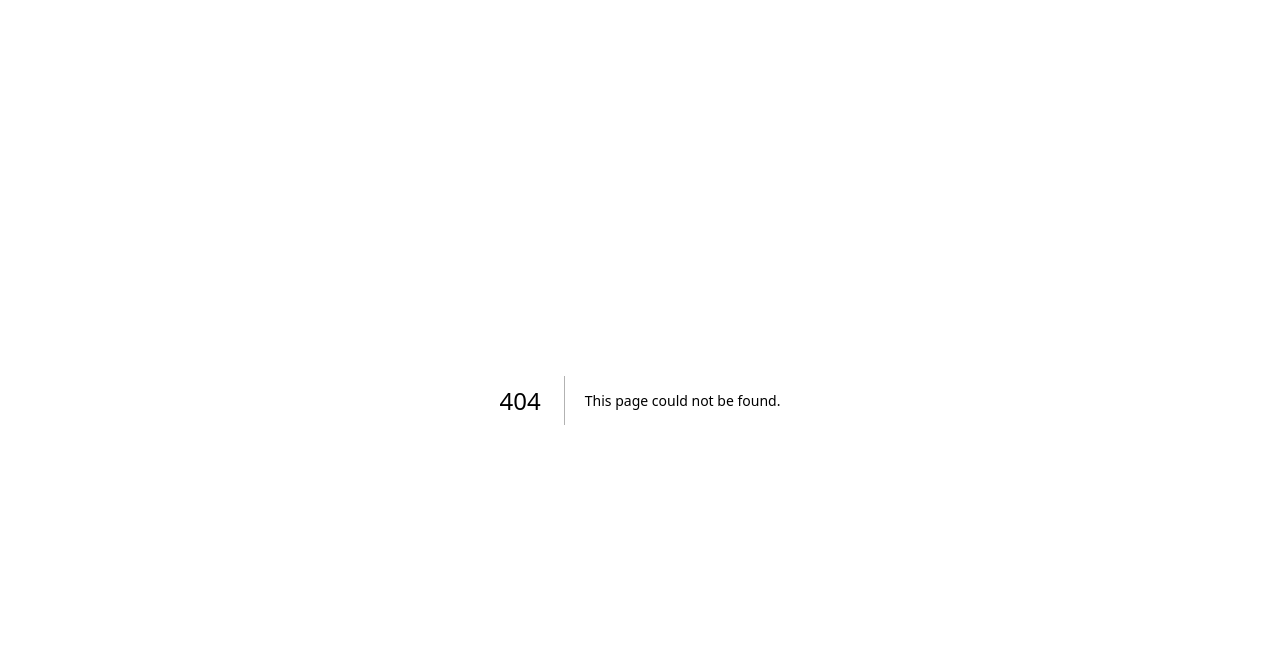
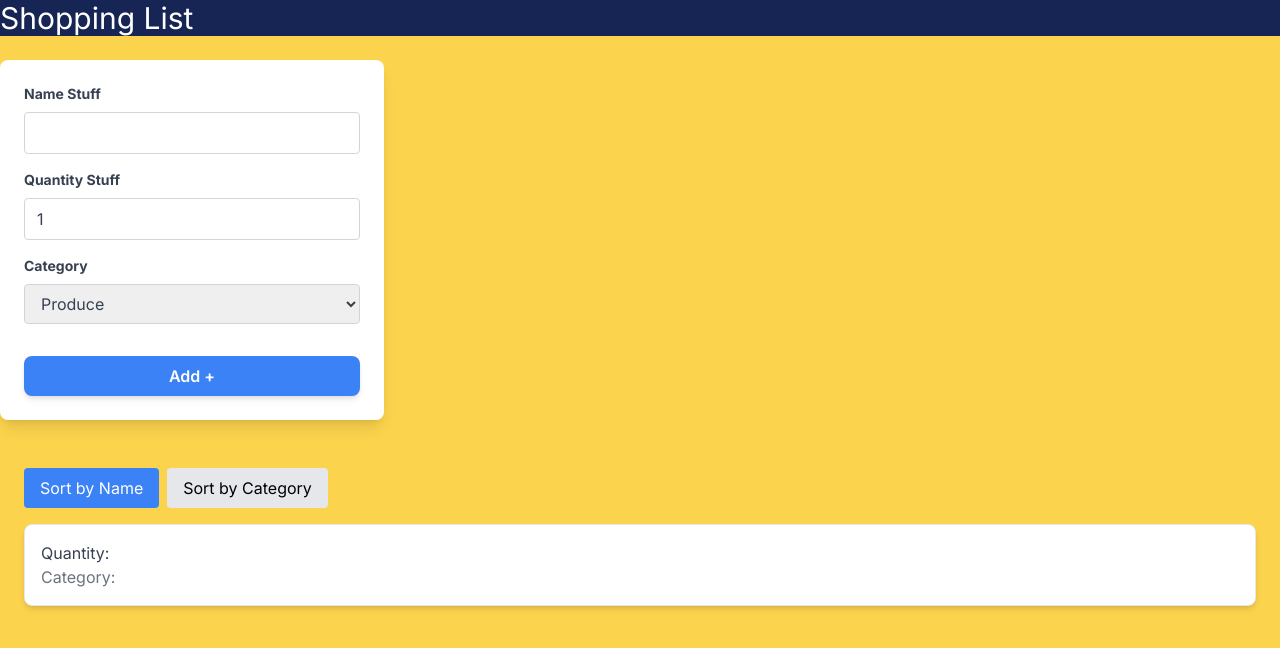
Before and after one commit to Panlos/cprg306-assignments, a Next.js app: page /week-6 in a window 1280 px wide. Before the commit this address had no page. Shown: the top 648 px of the page. Built offline with nearby package versions, Linux system fonts and the light colour scheme.

Commit message:
Week-6
I did everything expect I have a problem with my key id not working. It also isn't showing the original data and only what I am adding.

```diff
--- a/app/page.js
+++ b/app/page.js
@@ -20,6 +20,9 @@ export default function Home() {
       <Link href="/week-5" className="">
       <div className="text-blue-500 text-lg hover:underline font-mono shadow-md">Week 5 Assignment</div>
       </Link>
+      <Link href="/week-6" className="">
+      <div className="text-blue-500 text-lg hover:underline font-mono shadow-md">Week 6 Assignment</div>
+      </Link>
       </div>
 
     </main>
--- /dev/null
+++ b/app/week-6/item-list.js
@@ -0,0 +1,46 @@
+import React, { useState } from "react";
+import Item from "./item";
+
+const ItemList = ({items}) => {
+  const test = items;
+  console.log(test, "This is the first one");
+
+  const [sortBy, setSortBy] = useState("name");
+
+
+  const sortedItems = [{...items}].sort((a, b) => {
+    console.log(items, "this is the second one");
+    if (sortBy === "name") {
+      return a.name.localeCompare(b.name);
+    } else if (sortBy === "category") {
+      return a.category.localeCompare(b.category);
+    }
+    return 0;
+  });
+
+  return (
+    <div className="p-6">
+      <div className="mb-4">
+        <button
+          onClick={() => setSortBy("name")}
+          className={`mr-2 px-4 py-2 rounded ${sortBy === "name" ? "bg-blue-500 text-white" : "bg-gray-200 text-black"}`}
+        >
+          Sort by Name
+        </button>
+        <button
+          onClick={() => setSortBy("category")}
+          className={`px-4 py-2 rounded ${sortBy === "category" ? "bg-blue-500 text-white" : "bg-gray-200 text-black"}`}
+        >
+          Sort by Category
+        </button>
+      </div>
+      <ul>
+        {items.map((item) => (
+          <Item key={item.id} {...item}/>
+        ))}
+      </ul>
+    </div>
+  );
+};
+
+export default ItemList;
--- /dev/null
+++ b/app/week-6/item.js
@@ -0,0 +1,11 @@
+const Item = ({ id, name, quantity, category }) => {
+    return (
+      <li key={id} className="p-4 mb-2 border rounded-lg shadow-md bg-white">
+        <div className="font-bold text-xl text-gray-800">{name}</div>
+        <div className="text-gray-700">Quantity: {quantity}</div>
+        <div className="text-gray-500">Category: {category}</div>
+      </li>
+    );
+  };
+
+export default Item;
--- /dev/null
+++ b/app/week-6/items.json
@@ -0,0 +1,75 @@
+
+ [
+    {
+      "id": "1h2GJKH12gkHG31h1H",
+      "name": "milk, 4 L 🥛",
+      "quantity": 1,
+      "category": "dairy"
+    },
+    {
+      "id": "2KJH3k2j3H1k2J3K1H",
+      "name": "bread 🍞",
+      "quantity": 2,
+      "category": "bakery"
+    },
+    {
+      "id": "3h2KJH3k2j3H1k2J3",
+      "name": "eggs, dozen 🥚",
+      "quantity": 2,
+      "category": "dairy"
+    },
+    {
+      "id": "4k2J3K1H2GJKH12gk",
+      "name": "bananas 🍌",
+      "quantity": 6,
+      "category": "produce"
+    },
+    {
+      "id": "5H1h1H2KJH3k2j3H",
+      "name": "broccoli 🥦",
+      "quantity": 3,
+      "category": "produce"
+    },
+    {
+      "id": "6H1k2J3K1H2GJKH1",
+      "name": "chicken breasts, 1 kg 🍗",
+      "quantity": 1,
+      "category": "meat"
+    },
+    {
+      "id": "7gkHG31h1H2KJH3k",
+      "name": "pasta sauce 🍝",
+      "quantity": 3,
+      "category": "canned goods"
+    },
+    {
+      "id": "8j3H1k2J3K1H2GJK",
+      "name": "spaghetti, 454 g 🍝",
+      "quantity": 2,
+      "category": "dry goods"
+    },
+    {
+      "id": "9H12gkHG31h1H2KJ",
+      "name": "toilet paper, 12 pack 🧻",
+      "quantity": 1,
+      "category": "household"
+    },
+    {
+      "id": "10H3k2j3H1k2J3K1",
+      "name": "paper towels, 6 pack",
+      "quantity": 1,
+      "category": "household"
+    },
+    {
+      "id": "11k2J3K1H2GJKH12",
+      "name": "dish soap 🍽️",
+      "quantity": 1,
+      "category": "household"
+    },
+    {
+      "id": "12GJKH12gkHG31h1",
+      "name": "hand soap 🧼",
+      "quantity": 4,
+      "category": "household"
+    }
+  ]
--- /dev/null
+++ b/app/week-6/new-item.js
@@ -0,0 +1,102 @@
+import { useState } from "react";
+
+
+const characters ='ABCDEFGHIJKLMNOPQRSTUVWXYZabcdefghijklmnopqrstuvwxyz0123456789';
+
+function generateString(length) {
+    let result = ' ';
+    const charactersLength = characters.length;
+    for ( let i = 0; i < length; i++ ) {
+        result += characters.charAt(Math.floor(Math.random() * charactersLength));
+    }
+
+    return result;
+}
+
+console.log(generateString(5));
+ function NewItemForm({onAddItem})
+{
+    const [name, setName] = useState(" ");
+    const [quantity , setQuantity] = useState(1);
+    const [category, setCategory] = useState("produce");
+
+    const handleSubmit = (event) =>{
+        event.preventDefault();
+        const newItem = {
+            id: generateString(16),
+            name,
+            quantity: parseInt(quantity, 10),
+            category,
+        };
+        onAddItem(newItem);
+        setName("");
+        setCategory("produce");
+        setQuantity(1);
+    };
+
+
+    return (
+            <div className=" py-6">
+    <form onSubmit={handleSubmit} className="bg-white text-black max-w-sm w-full p-6 rounded-lg shadow-lg">
+        <div className="mb-4">
+        <label className="block text-gray-700 text-sm font-bold mb-2">
+            Name Stuff
+        </label>
+        <input
+            className="border border-gray-300 rounded w-full py-2 px-3 text-gray-700 focus:outline-none focus:border-blue-500"
+            type="text"
+            id="name"
+            value={name}
+            required
+            onChange={(event) => setName(event.target.value)}
+        />
+        </div>
+        <div className="mb-4">
+        <label className="block text-gray-700 text-sm font-bold mb-2">
+            Quantity Stuff
+        </label>
+        <input
+            className="border border-gray-300 rounded w-full py-2 px-3 text-gray-700 focus:outline-none focus:border-blue-500"
+            type="number"
+            id="quantity"
+            min={1}
+            max={99}
+            required
+            value={quantity}
+            onChange={(event) => setQuantity(event.target.value)}
+        />
+        </div>
+        <div className="mb-4">
+        <label className="block text-gray-700 text-sm font-bold mb-2">
+            Category
+        </label>
+        <select
+            id="category"
+            value={category}
+            onChange={(event) => setCategory(event.target.value)}
+            className="border border-gray-300 rounded w-full py-2 px-3 text-gray-700 focus:outline-none focus:border-blue-500"
+        >
+            <option value="produce">Produce</option>
+            <option value="dairy">Dairy</option>
+            <option value="bakery">Bakery</option>
+            <option value="meat">Meat</option>
+            <option value="frozen foods">Frozen Foods</option>
+            <option value="canned goods">Canned Goods</option>
+            <option value="dry goods">Dry Goods</option>
+            <option value="beverages">Beverages</option>
+            <option value="snacks">Snacks</option>
+            <option value="household">Household</option>
+            <option value="other">Other</option>
+        </select>
+        </div>
+        <button
+        type="submit"
+        className="w-full mt-4 py-2 px-4 bg-blue-500 text-white font-semibold rounded-lg shadow-md hover:bg-blue-700 focus:outline-none focus:ring-2 focus:ring-blue-500"
+        >
+        Add +
+        </button>
+    </form>
+    </div>
+    );
+}
+export default NewItemForm;
--- /dev/null
+++ b/app/week-6/page.js
@@ -0,0 +1,25 @@
+"use client"
+import React, {useState} from "react";
+import NewItemForm from "./new-item";
+import ItemList from "./item-list";
+import itemsData from "./items"
+
+
+export default function Page() {
+    const [items, setItems] = useState([itemsData]);
+
+    const handleAddItem = (newItem) => {
+        setItems([...items, newItem]);
+      };
+
+    return (
+      <main className="min-h-screen bg-amber-300 w-full">
+         <div>
+         <h1 className="bg-blue-950 text-3xl text-white">Shopping List</h1>
+         <NewItemForm onAddItem={handleAddItem}/>
+        <ItemList items={items}/>
+        </div>
+
+      </main>
+    );
+  }
```
Also changed, not shown: 1 other file (tests, documents, lock files or other folders).
